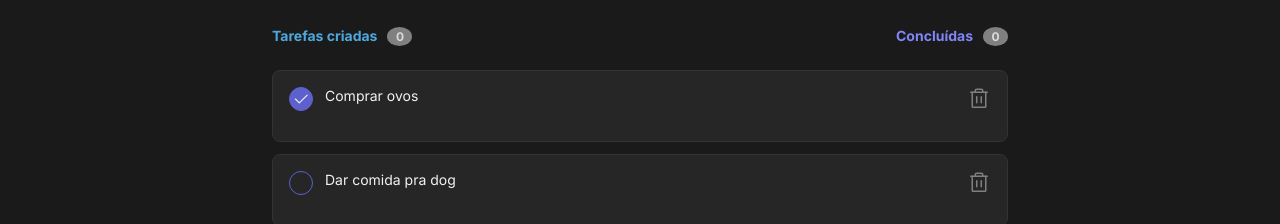
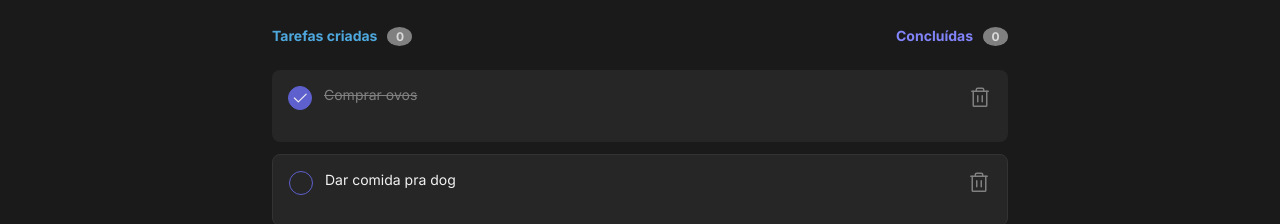
Before and after one commit to eldeno/todolist-ts, a React (Vite) app: page / in a window 1280 px wide. Shown: the part 237-461 px from the top of the page. Built offline with nearby package versions, Linux system fonts and the light colour scheme.

Commit message:
feature: Adds conditional styling to Todo component

```diff
--- a/src/components/Todo.module.css
+++ b/src/components/Todo.module.css
@@ -11,6 +11,15 @@
   align-items: flex-start;
 }
 
+.boderLessTodoContainer {
+  border: none;
+  box-sizing: border-box;
+}
+
+.todoContainer:hover {
+  cursor: pointer;
+}
+
 .descriptionContainer {
   display: flex;
   justify-content: flex-start;
@@ -19,6 +28,11 @@
 
 .descriptionText {
   color: var(--gray-100);
+}
+
+.descriptionTextDone {
+  color: var(--gray-300);
+  text-decoration: line-through;
 }
 
 .checkbox {
--- a/src/components/Todo.tsx
+++ b/src/components/Todo.tsx
@@ -4,19 +4,28 @@ import styles from './Todo.module.css'
 interface TodoProps {
   id: number;
   description: string;
-  done: boolean
+  done: boolean;
+  completeTask: (id:number, done: boolean) => void;
 }
 
-export function Todo({ description, done }: TodoProps) {
+export function Todo({ description, id, done, completeTask}: TodoProps) {
+
+  function onCompleteTask(id: number, done: boolean) {
+    completeTask(id, done)
+  }
+
   return (
-    <div className={styles.todoContainer}>
+    <div className={`${styles.todoContainer} ${done && styles.boderLessTodoContainer}`}>
       <div className={styles.descriptionContainer}>
-        <div className={`${styles.checkbox} ${done ? styles.checkboxDone : ''}`}>
+        <div
+          className={`${styles.checkbox} ${done ? styles.checkboxDone : ''}`}
+          onClick={() => onCompleteTask(id, done)}
+        >
           {
             done ? <Check size={18}/> : ''
           }
         </div>
-        <div className={styles.descriptionText}>
+        <div className={done ? styles.descriptionTextDone : styles.descriptionText}>
           {description}
         </div>
       </div>
--- a/src/components/TodoList.tsx
+++ b/src/components/TodoList.tsx
@@ -22,6 +22,25 @@ const todoListArray = [
 export function TodoList() {
   const [todos, setTodos] = useState(todoListArray)
 
+  let isEmpty
+
+  if(todos.length === 0) {
+    isEmpty = true
+  } else {
+    isEmpty = false
+  }
+
+  function handleCompleteTask(id:number, done:boolean) {
+    const updatedTodos = todos.map(todo => {
+      if(todo.id === id) {
+        return {...todo, done: !done}
+      } else {
+        return todo
+      }
+    })
+    setTodos(updatedTodos)
+  }
+
   return (
     <div className={styles.listContainer}>
       <div className={styles.listHeader}>
@@ -39,9 +58,8 @@ export function TodoList() {
         </p>
       </div>
       <div className={styles.listBody}>
-        <>
         {
-            todos.length === 0 &&
+          isEmpty &&
           <div className={styles.emptyListMessage}>
               <img src={clipboardImageIcon} />
               <p>Você ainda não tem tarefas cadastradas</p>
@@ -49,16 +67,18 @@ export function TodoList() {
           </div>
         }
         {
-            todos.map(todo => (
+          todos.map(({ id, description, done }) => {
+            return (
               <Todo
-                key={todo.id}
-                id={todo.id}
-                description={todo.description}
-                done={todo.done}
+                key={id}
+                id={id}
+                description={description}
+                done={done}
+                completeTask={() => handleCompleteTask(id, done)}
               />
-            ))
+            )
+          })
         }
-        </>
       </div>
     </div>
   )
```
Lines whose indentation alone changed are shown as unchanged.
